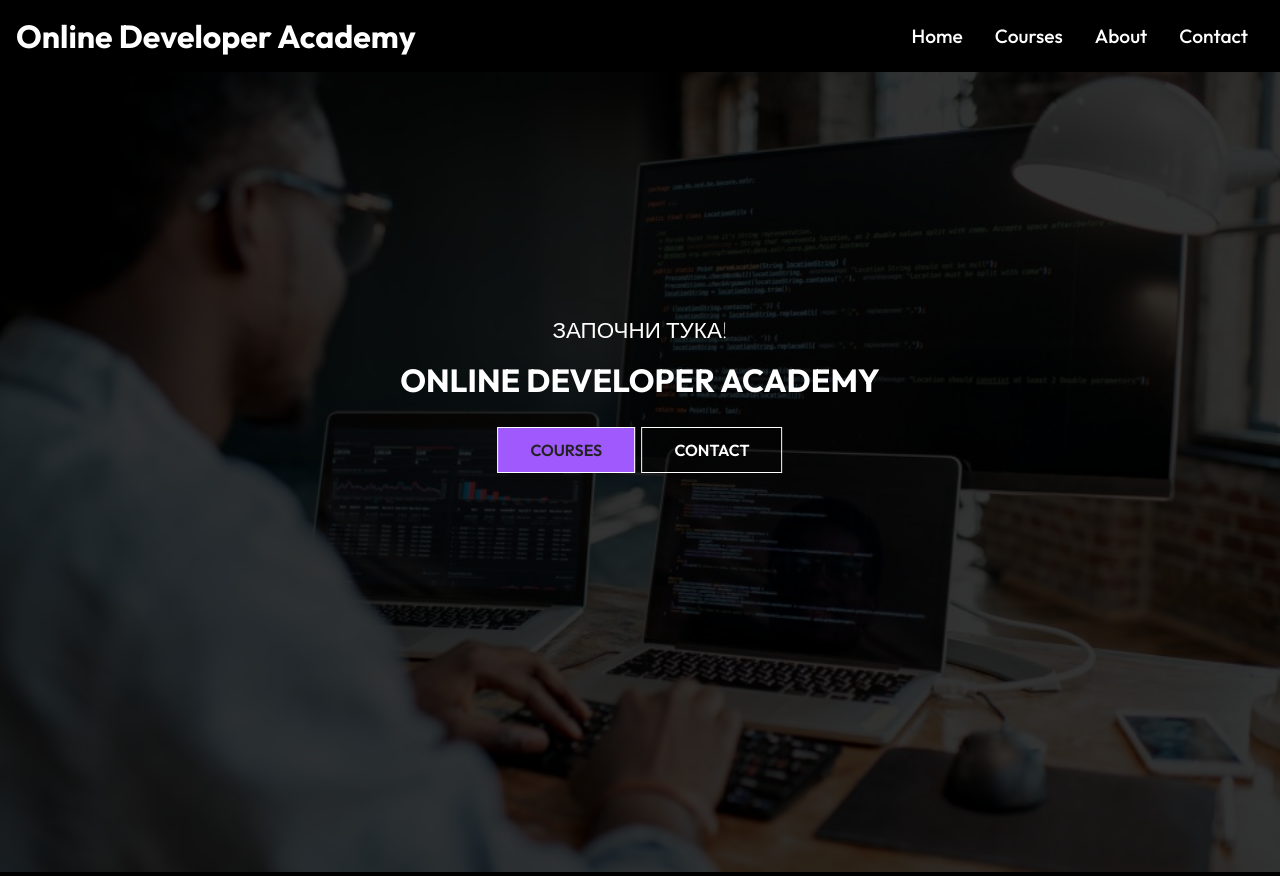
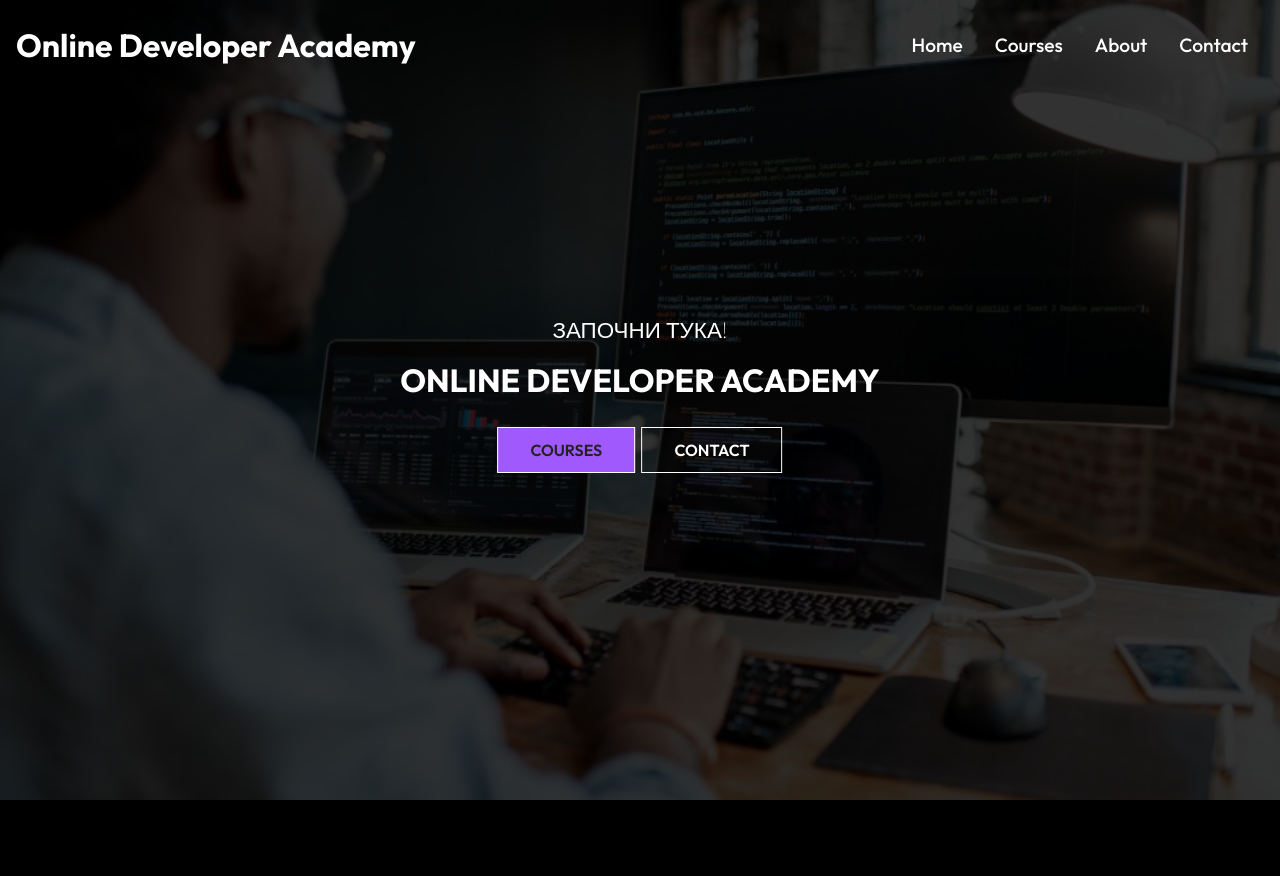
Before and after one commit to ivanovski-viktor/online-dev-academy, a React (Create React App) app in the folder my-app/: page / in a window 1280 px wide. After the commit the page ends 804 px from the top, so only its background shows below. Built offline with nearby package versions, Linux system fonts and the light colour scheme.

Commit message:
navbar gotovo + scroll

```diff
--- a/my-app/src/components/Navbar.js
+++ b/my-app/src/components/Navbar.js
@@ -10,8 +10,20 @@
     const [click, setClick] = useState (false);
     const handleClick = () => setClick (!click);
 
+    const [color, setColor] = useState(false);
+    const changeColor = () => {
+        if (window.scrollY >=100){
+            setColor(true);
+        }
+        else{
+            setColor(false);
+        }
+    };
+
+    window.addEventListener("scroll", changeColor);
+
   return (
-    <div className="header" onClick={handleClick}>
+    <div className= {color ? "header header-bg" : "header"} onClick={handleClick}>
         <Link to="/">
             <h1>
             Online Developer Academy
--- a/my-app/src/components/NavbarStyles.css
+++ b/my-app/src/components/NavbarStyles.css
@@ -1,8 +1,16 @@
-.header{
+.header {
     display: flex;
     justify-content: space-between;
     align-items: center;
     padding: 1rem;
+    position: fixed;
+    width: 100%;
+    height: 90px;
+    z-index: 10;
+}
+.header-bg{
+    background-color: rgba(0, 0, 0, 0.65);
+    transition: 0.5s;
 }
 
 .nav-menu{
```
